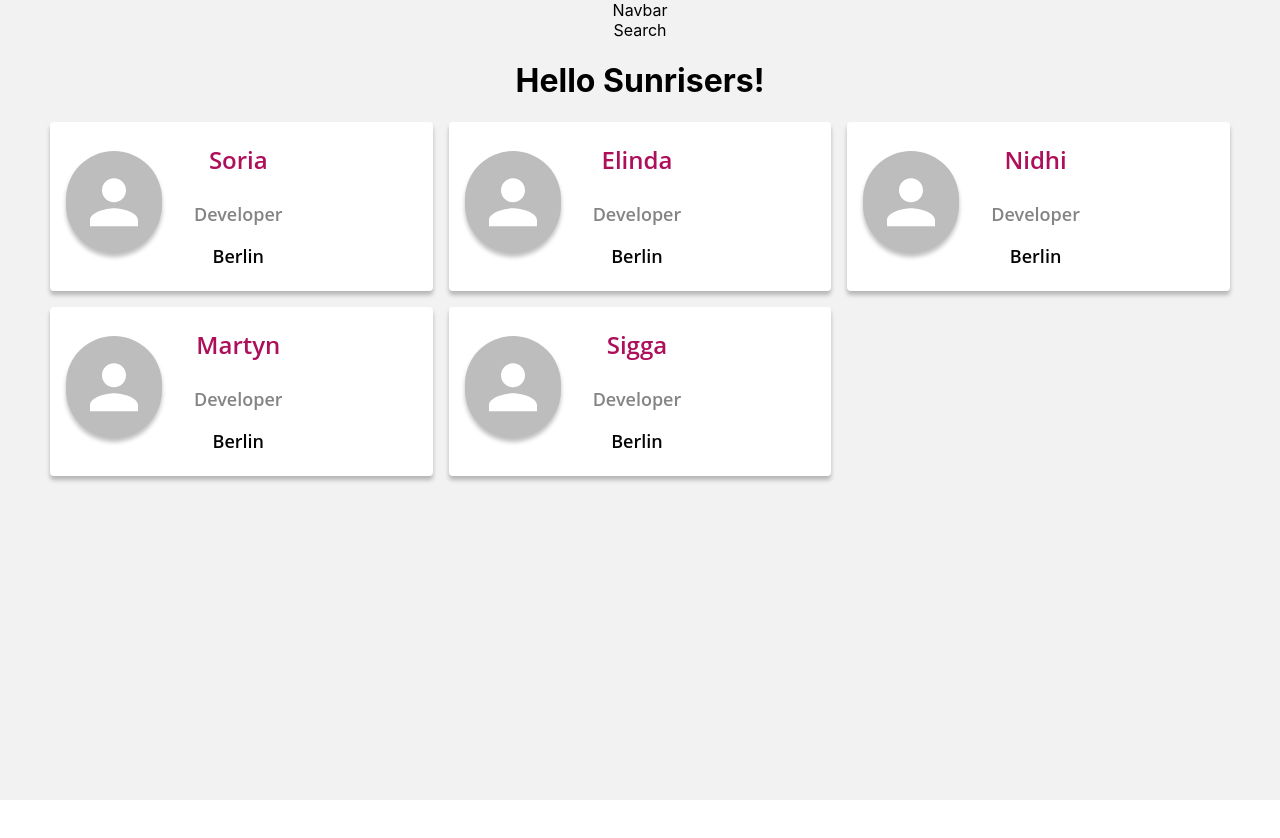
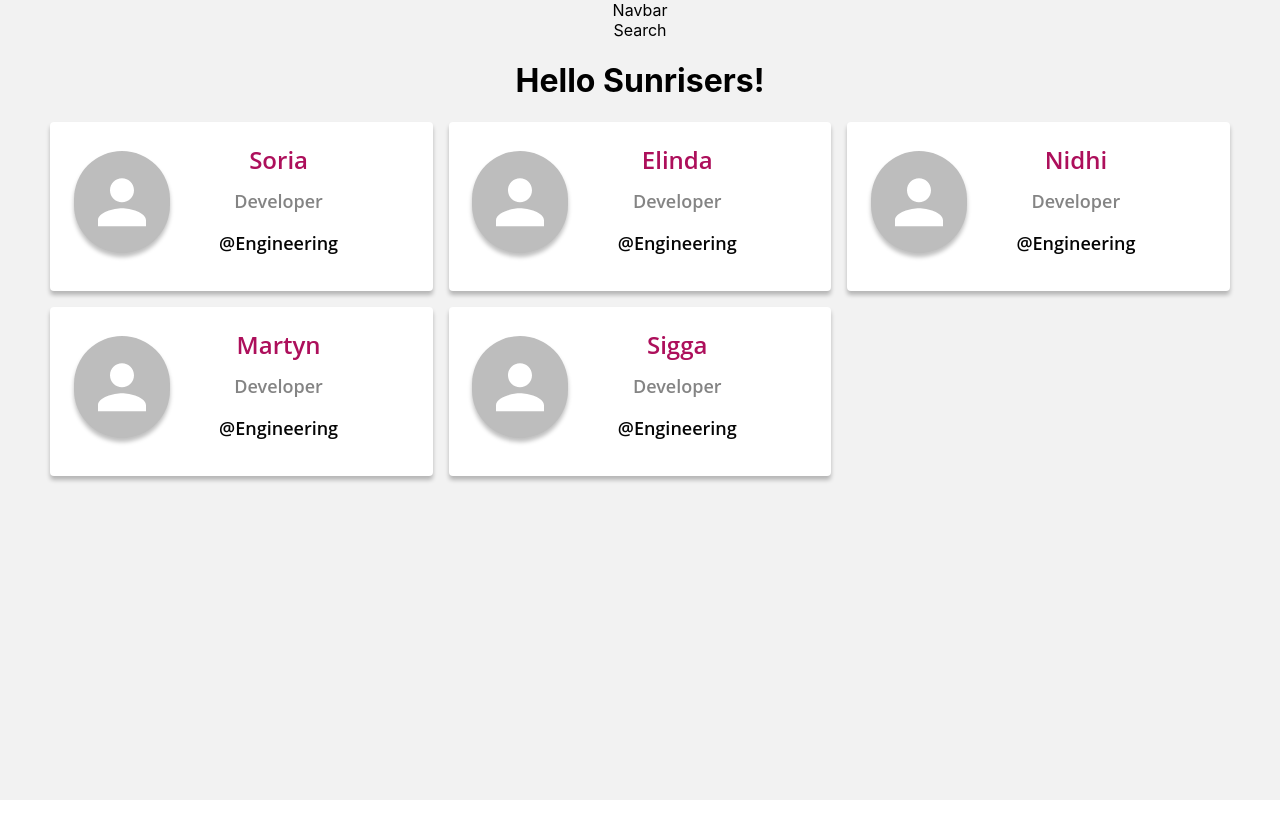
Before and after one commit to elindakuchi/FE-Sunrise, a React (Create React App) app: page / in a window 1280 px wide. Shown: the top 838 px of the page. Built offline with nearby package versions, Linux system fonts and the light colour scheme.

Commit message:
added testing in for user cards

```diff
--- a/src/components/users/UserCard.js
+++ b/src/components/users/UserCard.js
@@ -24,6 +24,7 @@ const UserCard = ({ user }) => {
                     direction="row"
                     justifyContent="center"
                     alignItems="center"
+                    width="40%"
                 >
                     <CardContent
                         sx={{ flex: "1 0 auto", justifyContent: "center" }}
@@ -34,6 +35,8 @@ const UserCard = ({ user }) => {
                                 height: "102px",
                                 boxShadow: "0px 4px 4px rgba(0, 0, 0, 0.25)",
                                 borderRadius: "500px",
+                                marginRight: "20px",
+                                marginLeft: "10px",
                             }}
                             alt="Username"
                         ></Avatar>
@@ -49,18 +52,21 @@ const UserCard = ({ user }) => {
                         sx={{ flex: "1 0 auto", justifyContent: "center" }}
                     >
                         <p
+                            data-testid="user-name"
                             style={{
                                 color: "#AD0F5B",
                                 fontFamily: "Open Sans",
                                 fontStyle: "normal",
                                 fontWeight: 600,
                                 fontSize: "24px",
-                                lineHeight: "32px",
+                                lineHeight: "6px",
+                                //line height on design template at 32px. This creates too much of a gap on app |.| <p>
                             }}
                         >
                             {user.name}
                         </p>
                         <p
+                            data-testid="user-role"
                             style={{
                                 color: "#848484",
                                 fontFamily: "Open Sans",
@@ -74,6 +80,7 @@ const UserCard = ({ user }) => {
                         </p>
 
                         <p
+                            data-testid="user-team"
                             style={{
                                 color: "#050505",
                                 fontFamily: "Open Sans",
@@ -83,7 +90,7 @@ const UserCard = ({ user }) => {
                                 lineHeight: "20px",
                             }}
                         >
-                            {user.location}
+                            @{user.team}
                         </p>
                     </CardContent>
                 </Box>
```
Also changed, not shown: 1 other file (tests, documents, lock files or other folders).
